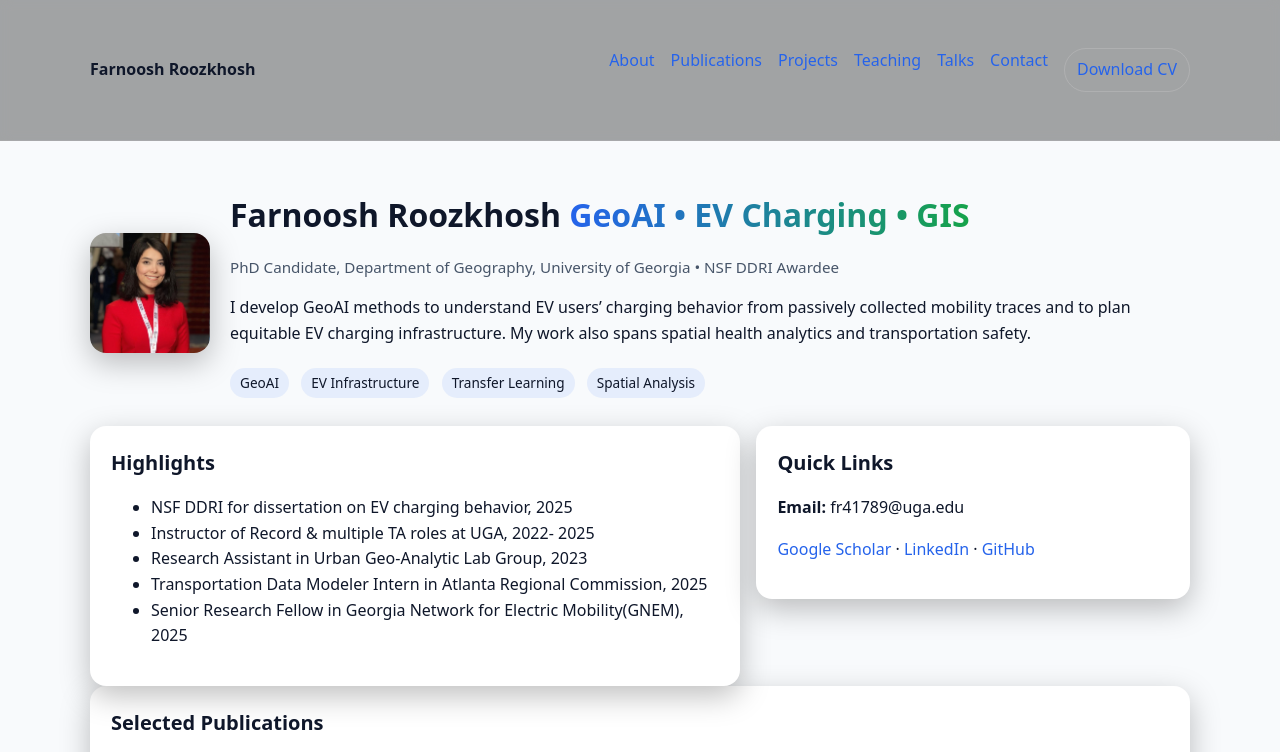
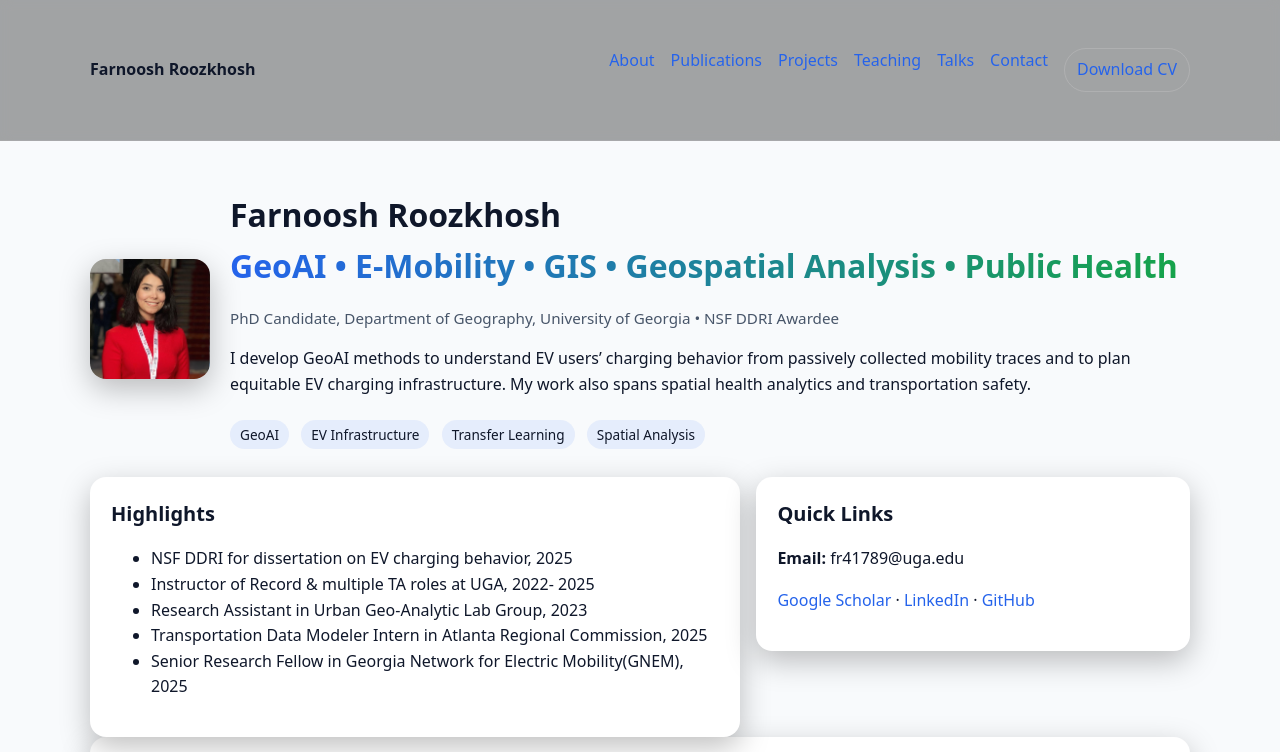
Before and after one commit to Farnoosh93/farnoosh93.github.io, a plain HTML site: page index.html in a window 1280 px wide. Shown: the top 752 px of the page. Drawn offline with Linux system fonts and the light colour scheme.

Commit message:
Update index.html

```diff
--- a/index.html
+++ b/index.html
@@ -82,7 +82,7 @@
   <header>
     <img src="WhatsApp Image 2025-05-22 at 11.47.28_801f67ce.jpg" alt="Portrait of Farnoosh Roozkhosh" />
     <div>
-      <h1>Farnoosh Roozkhosh <span class="tag">GeoAI • EV Charging • GIS</span></h1>
+      <h1>Farnoosh Roozkhosh <span class="tag">GeoAI • E-Mobility • GIS • Geospatial Analysis • Public Health</span></h1>
       <p class="meta">PhD Candidate, Department of Geography, University of Georgia • NSF DDRI Awardee</p>
       <p>I develop GeoAI methods to understand EV users’ charging behavior from passively collected mobility traces and to plan equitable EV charging infrastructure. My work also spans spatial health analytics and transportation safety.</p>
       <div>
```
